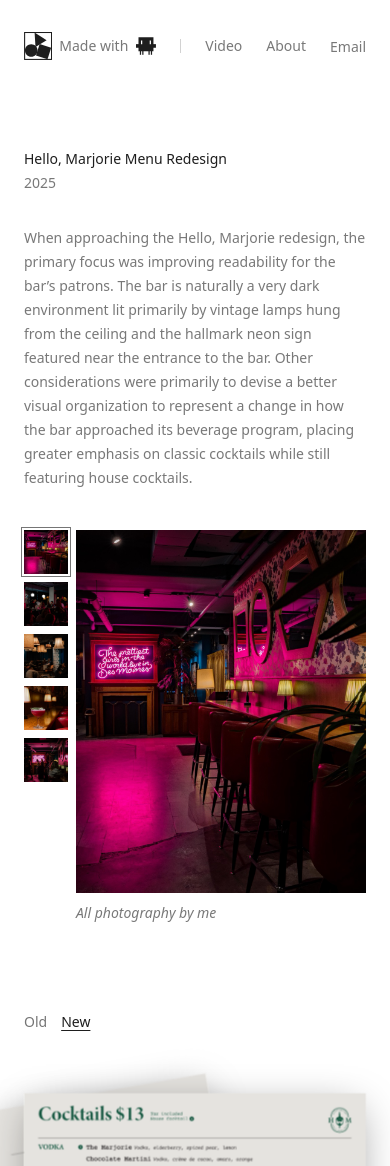
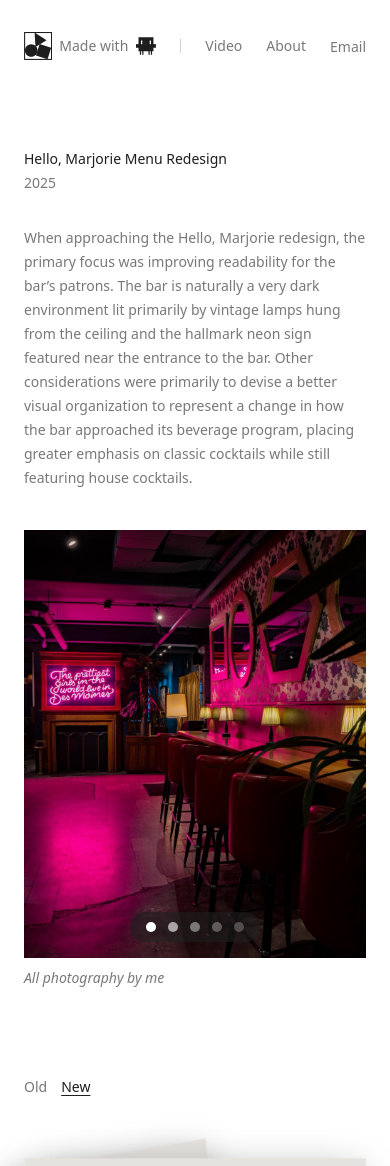
Before and after one commit to alexanderprins/alexanderprins.com, a Next.js app: page /work/hello-marjorie in a window 390 px wide. Shown: the top 1166 px of the page. Built offline with nearby package versions, Linux system fonts and the light colour scheme; a web font is replaced by a local one.

Commit message:
Hello, Marjorie: mobile photo carousel with pagination dots
Swipeable full-width carousel on phones (desktop keeps the thumbnail + main
layout). Pagination pill: active dot brightest, others fade by distance.

Co-Authored-By: Claude Opus 4.8 <noreply@anthropic.com>

```diff
--- a/app/work/hello-marjorie/MenuGallery.tsx
+++ b/app/work/hello-marjorie/MenuGallery.tsx
@@ -1,20 +1,78 @@
 "use client";
 
-// Scene-setting photo gallery for the top of the study: a column of thumbnails +
-// a large 4:5 portrait main image. Selecting a thumbnail swaps the main image
-// INSTANTLY (no transition) — the thumbs load the same files, so every photo is
-// already cached by the time you click. Selected thumb gets a gray (#757575) box.
+// Scene-setting bar photos.
+//   Desktop: a thumbnail column + a large 4:5 main image (click a thumb to swap).
+//   Mobile:  a full-width swipe carousel with a pagination pill — the active dot
+//            is brightest and the rest fade by distance from it.
 
-import { useState } from "react";
+import { useRef, useState } from "react";
 
 const PHOTOS = [1, 2, 3, 4, 5].map((n) => `/work/hello-marjorie/photos/${n}.jpg`);
 
+// dot brightness by distance from the active slide (0 = active)
+const DOT_OPACITY = [1, 0.6, 0.42, 0.3, 0.24];
+
 export function MenuGallery() {
-  const [active, setActive] = useState(0);
+  const [active, setActive] = useState(0); // desktop main image
+  const [slide, setSlide] = useState(0); // mobile carousel index
+  const scrollRef = useRef<HTMLDivElement>(null);
+
+  const onScroll = () => {
+    const el = scrollRef.current;
+    if (el) setSlide(Math.round(el.scrollLeft / el.clientWidth));
+  };
+  const goTo = (i: number) => {
+    const el = scrollRef.current;
+    if (el) el.scrollTo({ left: i * el.clientWidth, behavior: "smooth" });
+  };
 
   return (
-    <div className="flex w-full items-start gap-2 lg:w-auto">
-      {/* thumbnail column */}
+    <>
+      {/* MOBILE: swipe carousel + pagination pill */}
+      <figure className="w-full lg:hidden">
+        <div className="relative">
+          <div
+            ref={scrollRef}
+            onScroll={onScroll}
+            style={{ scrollbarWidth: "none" }}
+            className="flex snap-x snap-mandatory overflow-x-auto [&::-webkit-scrollbar]:hidden"
+          >
+            {PHOTOS.map((src) => (
+              <div
+                key={src}
+                className="w-full shrink-0 snap-center overflow-hidden"
+                style={{ aspectRatio: "4 / 5" }}
+              >
+                {/* eslint-disable-next-line @next/next/no-img-element */}
+                <img src={src} alt="" className="h-full w-full object-cover" />
+              </div>
+            ))}
+          </div>
+
+          <div className="absolute bottom-4 left-1/2 flex -translate-x-1/2 items-center gap-3 rounded-full bg-black/60 px-4 py-2.5">
+            {PHOTOS.map((_, i) => (
+              <button
+                key={i}
+                type="button"
+                aria-label={`Photo ${i + 1}`}
+                onClick={() => goTo(i)}
+                className="h-2.5 w-2.5 rounded-full transition-[background-color] duration-200"
+                style={{
+                  backgroundColor: `rgba(255,255,255,${
+                    DOT_OPACITY[Math.min(Math.abs(i - slide), DOT_OPACITY.length - 1)]
+                  })`,
+                }}
+              />
+            ))}
+          </div>
+        </div>
+        <figcaption className="mt-2 text-sm italic leading-6 text-black/60">
+          All photography by me
+        </figcaption>
+      </figure>
+
+      {/* DESKTOP: thumbnail column + main image */}
+      <div className="hidden items-start gap-2 lg:flex">
         <div className="flex flex-col gap-2">
           {PHOTOS.map((src, i) => (
             <button
@@ -36,13 +94,8 @@ export function MenuGallery() {
           ))}
         </div>
 
-      {/* main image + caption (8px below the image, in flow). Fluid up to 432px
-          so it fits narrow screens; fixed 432 on desktop. */}
-      <figure className="min-w-0 flex-1 lg:flex-none">
-        <div
-          className="w-full overflow-hidden lg:w-[432px]"
-          style={{ aspectRatio: "4 / 5" }}
-        >
+        <figure>
+          <div className="w-[432px] overflow-hidden" style={{ aspectRatio: "4 / 5" }}>
             {/* eslint-disable-next-line @next/next/no-img-element */}
             <img
               src={PHOTOS[active]}
@@ -55,5 +108,6 @@ export function MenuGallery() {
           </figcaption>
         </figure>
       </div>
+    </>
   );
 }
```
Lines whose indentation alone changed are shown as unchanged.
